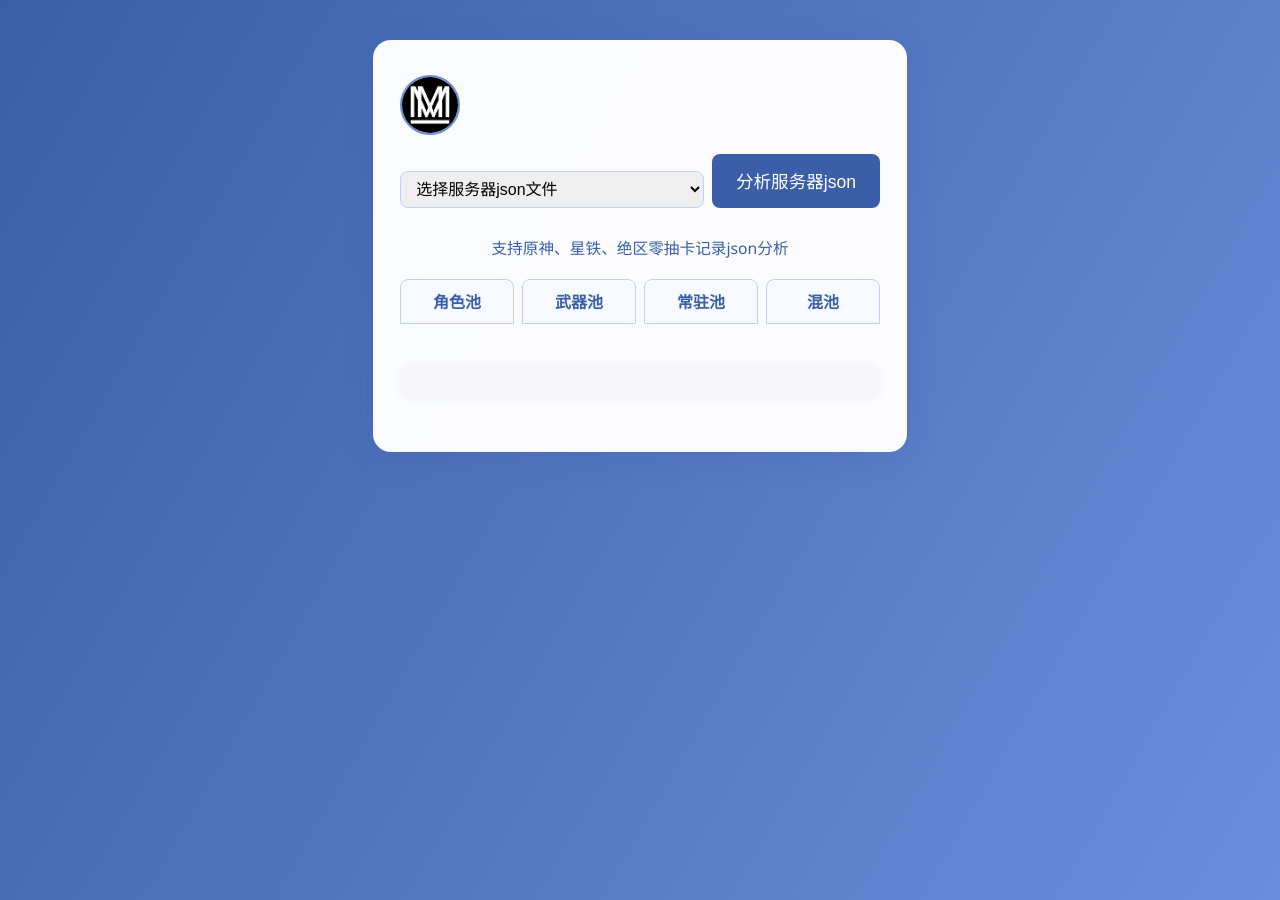
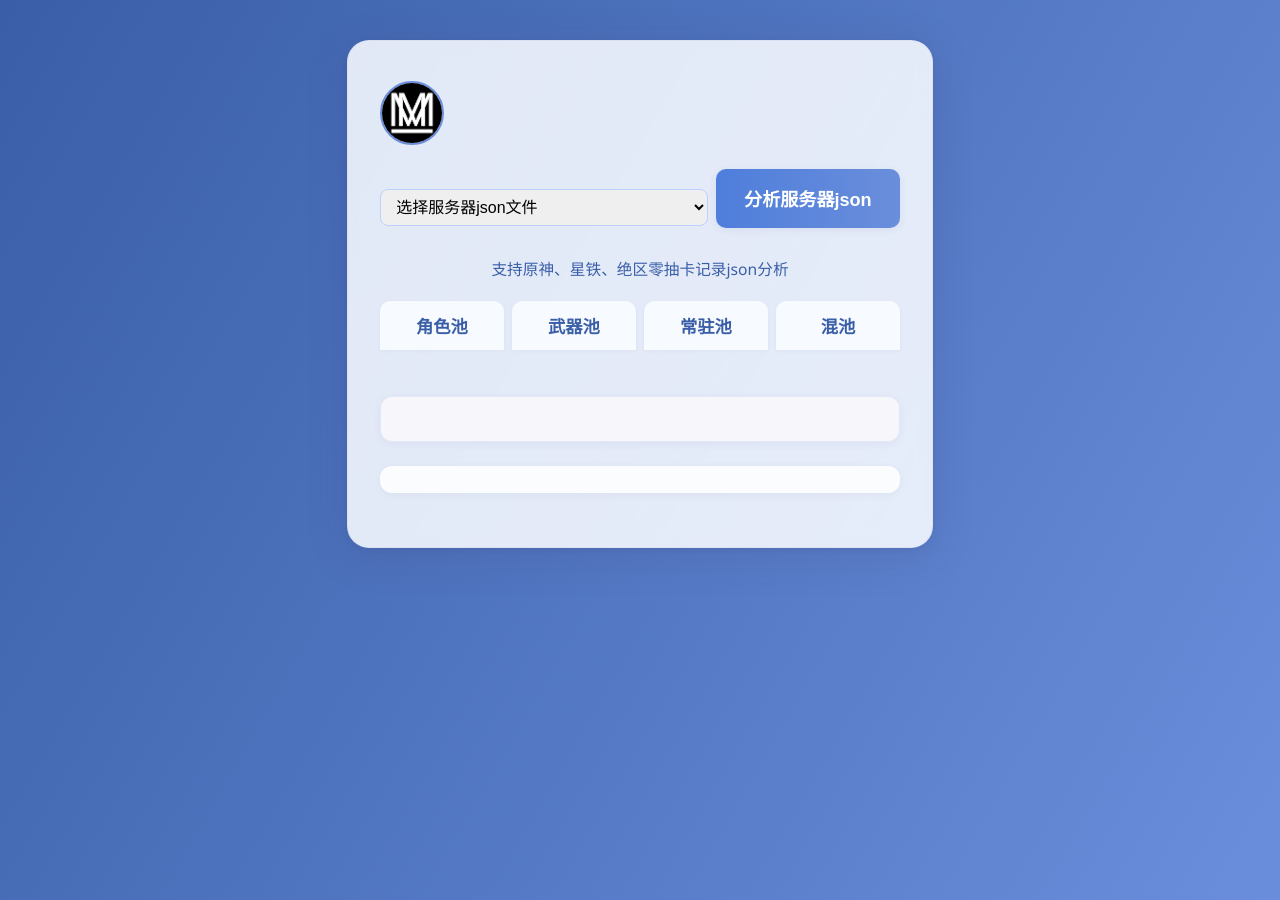
Before and after one commit to CrescentVelvet/crescentvelvet.github.io, a Jekyll site: the page built from _pages/wish_analyzer.html, in a window 1280 px wide. Built offline with Jekyll 4.4.1, drawn with Linux system fonts in a browser that asks for light colours; nearby versions of some CDN libraries; library files that are not in the unit come from our copies.

Commit message:
调整样式和增加五星出货统计功能，支持歪/没歪判定

```diff
--- a/_pages/wish_analyzer.html
+++ b/_pages/wish_analyzer.html
@@ -14,37 +14,39 @@
             background: linear-gradient(120deg, #3a5fa8 0%, #6a8edb 100%);
             min-height: 100vh;
             margin: 0;
-            font-family: 'Segoe UI', 'Arial', sans-serif;
+            font-family: 'Segoe UI', 'Arial', 'HarmonyOS Sans', 'PingFang SC', 'Microsoft YaHei', sans-serif;
             display: flex;
             flex-direction: column;
             align-items: center;
         }
         .main-card {
-            background: rgba(255,255,255,0.98);
-            border-radius: 18px;
-            box-shadow: 0 6px 32px rgba(60,60,120,0.13);
-            padding: 2.2em 1.7em 2em 1.7em;
+            background: rgba(255,255,255,0.85);
+            border-radius: 22px;
+            box-shadow: 0 8px 40px 0 rgba(60,60,120,0.18), 0 1.5px 8px 0 rgba(60,60,120,0.08);
+            padding: 2.5em 2em 2.2em 2em;
             margin-top: 2.5em;
-            max-width: 480px;
+            max-width: 520px;
             width: 100%;
             position: relative;
+            backdrop-filter: blur(8px) saturate(1.2);
+            border: 1.5px solid rgba(120,140,200,0.10);
         }
         .user-info {
             display: flex;
             align-items: center;
             gap: 1em;
-            margin-bottom: 1.2em;
+            margin-bottom: 1.5em;
         }
         .user-avatar {
-            width: 56px;
-            height: 56px;
+            width: 60px;
+            height: 60px;
             border-radius: 50%;
             background: #e0e7ff;
-            border: 2px solid #6a8edb;
+            border: 2.5px solid #6a8edb;
             object-fit: cover;
         }
         .uid {
-            font-size: 1.1em;
+            font-size: 1.18em;
             color: #3a5fa8;
             font-weight: bold;
             letter-spacing: 1px;
@@ -63,13 +65,14 @@
         .analyze-title {
             text-align: center;
             color: #3a5fa8;
-            font-size: 1.5em;
+            font-size: 1.6em;
             font-weight: bold;
-            margin-bottom: 0.5em;
+            margin-bottom: 0.7em;
+            letter-spacing: 1.5px;
         }
         .analyze-result {
             text-align: center;
-            font-size: 2.1em;
+            font-size: 2.2em;
             font-weight: bold;
             color: #e6b800;
             margin-bottom: 0.2em;
@@ -78,7 +81,7 @@
         .analyze-prob {
             text-align: center;
             color: #3a5fa8;
-            font-size: 1.1em;
+            font-size: 1.13em;
             margin-bottom: 1.2em;
         }
         .stat-group {
@@ -86,22 +89,26 @@
             flex-wrap: wrap;
             gap: 1.2em 1.5em;
             justify-content: center;
-            margin-bottom: 1.2em;
+            margin-bottom: 1.5em;
+            border-bottom: 1.5px solid #e3e8f7;
+            padding-bottom: 1.1em;
         }
         .stat-item {
             background: #f7faff;
-            border-radius: 10px;
+            border-radius: 12px;
             box-shadow: 0 2px 8px rgba(60,60,120,0.06);
-            padding: 0.7em 1.2em;
-            min-width: 110px;
+            padding: 0.8em 1.3em;
+            min-width: 120px;
             text-align: center;
+            font-size: 1.08em;
         }
         .stat-label {
             color: #6a8edb;
-            font-size: 0.98em;
+            font-size: 1em;
+            font-weight: 500;
         }
         .stat-value {
-            font-size: 1.25em;
+            font-size: 1.32em;
             font-weight: bold;
             color: #3a5fa8;
         }
@@ -116,92 +123,119 @@
             color: #b38600;
             border-radius: 16px;
             padding: 0.2em 1em;
-            font-size: 0.98em;
+            font-size: 1em;
             font-weight: 500;
             box-shadow: 0 1px 4px rgba(200,180,60,0.08);
         }
         .input-area {
-            margin-bottom: 1.2em;
+            margin-bottom: 1.3em;
         }
         textarea, input[type=text] {
             width: 100%;
-            padding: 0.7em;
-            border-radius: 8px;
-            border: 1px solid #bfcfff;
+            padding: 0.8em;
+            border-radius: 10px;
+            border: 1.5px solid #bfcfff;
             margin-bottom: 1em;
-            font-size: 1em;
+            font-size: 1.05em;
             box-sizing: border-box;
             background: #f7faff;
+            font-family: inherit;
         }
         button {
             width: 100%;
-            padding: 0.8em;
-            background: #3a5fa8;
+            padding: 0.9em;
+            background: linear-gradient(90deg, #4e7edb 0%, #6a8edb 100%);
             color: #fff;
             border: none;
-            border-radius: 8px;
-            font-size: 1.1em;
+            border-radius: 10px;
+            font-size: 1.13em;
+            font-weight: 600;
             cursor: pointer;
             margin-bottom: 1em;
-            transition: background 0.2s;
+            transition: background 0.2s, box-shadow 0.2s;
+            box-shadow: 0 2px 8px rgba(60,60,120,0.08);
         }
         button:hover {
-            background: #2a4a7b;
+            background: linear-gradient(90deg, #3a5fa8 0%, #4e7edb 100%);
+            box-shadow: 0 4px 16px rgba(60,60,120,0.13);
         }
         .result {
-            margin-top: 1.5em;
+            margin-top: 1.7em;
             background: #f7f7fb;
-            border-radius: 10px;
-            padding: 1em;
-            font-size: 1em;
+            border-radius: 12px;
+            padding: 1.2em 1em 1.3em 1em;
+            font-size: 1.08em;
             color: #333;
             word-break: break-all;
             box-shadow: 0 2px 8px rgba(60,60,120,0.06);
+            border: 1.5px solid #e3e8f7;
+            margin-bottom: 1.2em;
         }
         .tab-group {
             display: flex;
             gap: 0.5em;
-            margin-bottom: 1em;
+            margin-bottom: 1.1em;
         }
         .tab-btn {
             flex: 1;
             background: #f7faff;
             color: #3a5fa8;
-            border: 1px solid #bfcfff;
-            border-radius: 8px 8px 0 0;
-            font-size: 1em;
+            border: none;
+            border-radius: 10px 10px 0 0;
+            font-size: 1.08em;
             font-weight: bold;
-            padding: 0.6em 0;
+            padding: 0.7em 0;
             cursor: pointer;
-            transition: background 0.2s, color 0.2s;
+            transition: background 0.2s, color 0.2s, box-shadow 0.2s;
+            box-shadow: 0 1px 4px rgba(60,60,120,0.04);
         }
         .tab-btn.active, .tab-btn:focus {
-            background: #3a5fa8;
+            background: linear-gradient(90deg, #4e7edb 0%, #6a8edb 100%);
             color: #fff;
             border-bottom: 2px solid #ffe066;
+            box-shadow: 0 2px 8px rgba(60,60,120,0.10);
         }
         .char-name {
             display: inline-block;
-            width: 10em;
+            width: 8em;
             text-align: center;
             border-radius: 0.5em;
             color: #fff;
             font-weight: bold;
             margin: 0 0.2em;
-            font-size: 1.08em;
+            font-size: 1.13em;
             letter-spacing: 0.1em;
             transition: background 0.3s;
+            text-shadow: 0 1px 2px rgba(0,0,0,0.28), 0 0 2px #333;
+            box-shadow: 0 1.5px 6px rgba(60,60,120,0.10);
+        }
+        #charts {
+            margin-top: 2em;
+            margin-bottom: 1.2em;
+            border-radius: 12px;
+            background: rgba(255,255,255,0.85);
+            box-shadow: 0 2px 8px rgba(60,60,120,0.06);
+            padding: 1.2em 0.5em 0.5em 0.5em;
         }
         @media (max-width: 600px) {
             .main-card {
                 margin-top: 0.5em;
                 padding: 1em 0.5em;
+                max-width: 100vw;
             }
             .analyze-title {
-                font-size: 1.1em;
+                font-size: 1.13em;
             }
             .analyze-result {
-                font-size: 1.3em;
+                font-size: 1.35em;
+            }
+            .stat-item {
+                min-width: 90px;
+                font-size: 0.98em;
+            }
+            .char-name {
+                width: 6em;
+                font-size: 1em;
             }
         }
     </style>
@@ -502,17 +573,21 @@
             let end = fiveIndices[i+1] ? fiveIndices[i+1] : (total+1);
             fiveDraws.push(end - start);
         }
+        renderWishResult(resultDiv, fiveList, fiveDraws, total, five, four, three, maxPity, avgPity, lastPity);
+        showWishCharts(starMap, fivePityArr, fiveList);
+    }
+
+    // 渲染五星出货统计的独立函数
+    function renderWishResult(resultDiv, fiveList, fiveDraws, total, five, four, three, maxPity, avgPity, lastPity) {
         resultDiv.innerHTML = `总抽数：<b>${total}</b><br>五星数：<b>${five}</b><br>四星数：<b>${four}</b><br>三星数：<b>${three}</b><br>最大垫刀：<b>${maxPity}</b><br>平均垫刀：<b>${avgPity}</b><br>距离上次出金：<b>${lastPity}</b><br><hr>五星出货：<br>${fiveList.map((f,i)=>{
             let date = f.time ? f.time.split(' ')[0] : '';
             // 渐变色：10抽为绿，50抽为黄，90抽为红
             let min = 10, max = 90, n = fiveDraws[i];
             n = Math.max(min, Math.min(max, n));
-            // 10抽=120°(绿)，50抽=60°(黄)，90抽=0°(红)
             let hue = 120 - ((n - min) / (max - min)) * 120;
             let bg = `hsl(${hue}, 70%, 55%)`;
-            return ` <span style=\"font-size:0.92em;color:#888\">${date}</span>：<span class=\"char-name\" style=\"background:${bg}\">${f.name}</span>（${fiveDraws[i]}抽${f.isWai ? '，<span style=\\"color:#e67e22\\">歪</span>' : '，<span style=\\"color:#20b2aa\\">没歪</span>'}）`;
+            return ` <span style=\"font-size:0.92em;color:#888\">${date}</span>：<span class=\"char-name\" style=\"background:${bg}\">${f.name}</span>（${fiveDraws[i]}抽${f.isWai ? '，<span style=\"color:#e74c3c\">歪</span>' : '，<span style=\"color:#20b2aa\">没歪</span>'}）`;
         }).join('<br>')}`;
-        showWishCharts(starMap, fivePityArr, fiveList);
     }
 
     // 修改分析json和API等函数，将数据分池归类
```
Also changed, not shown: other parts of _pages/wish_analyzer.html (+47 -4 lines).
